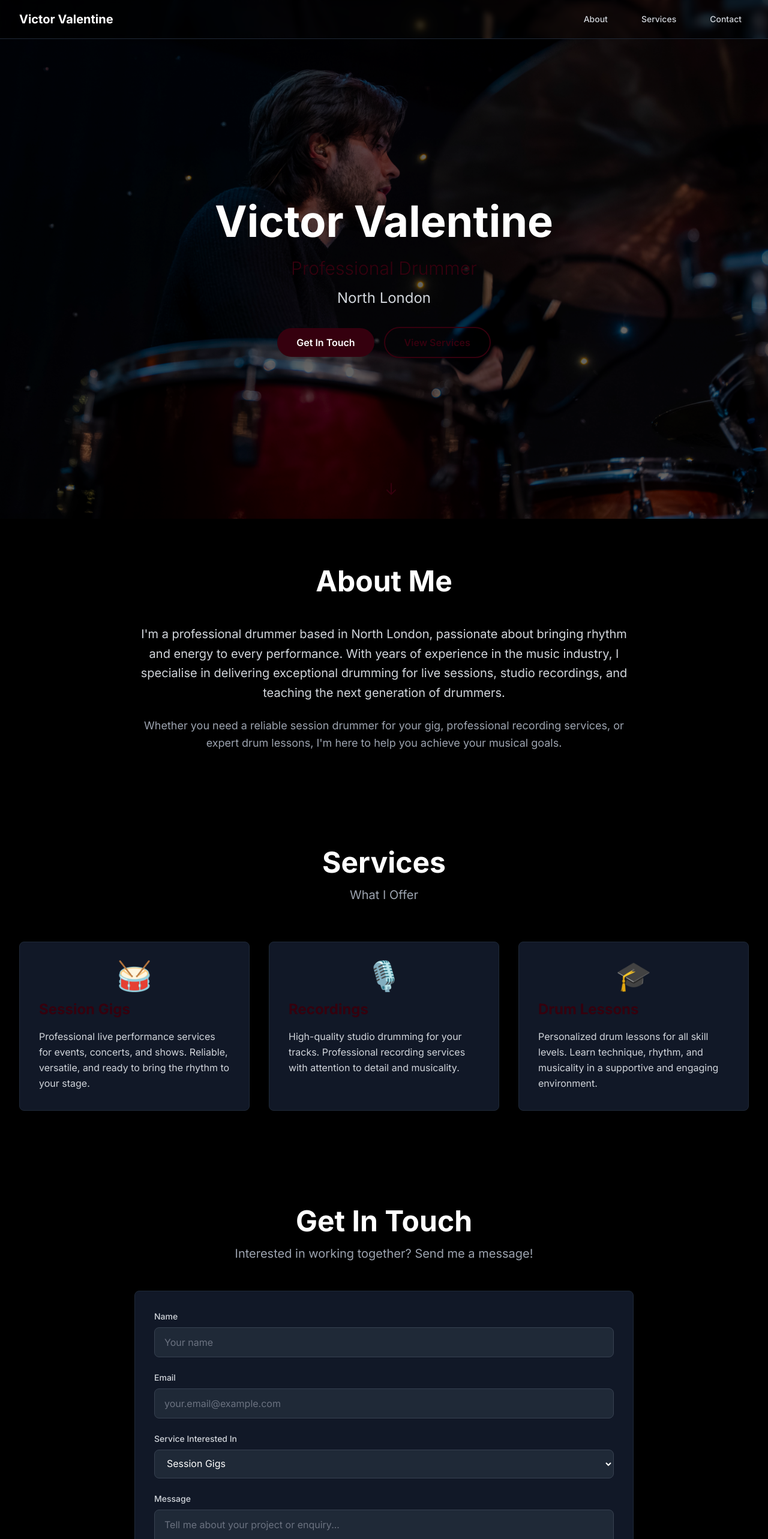
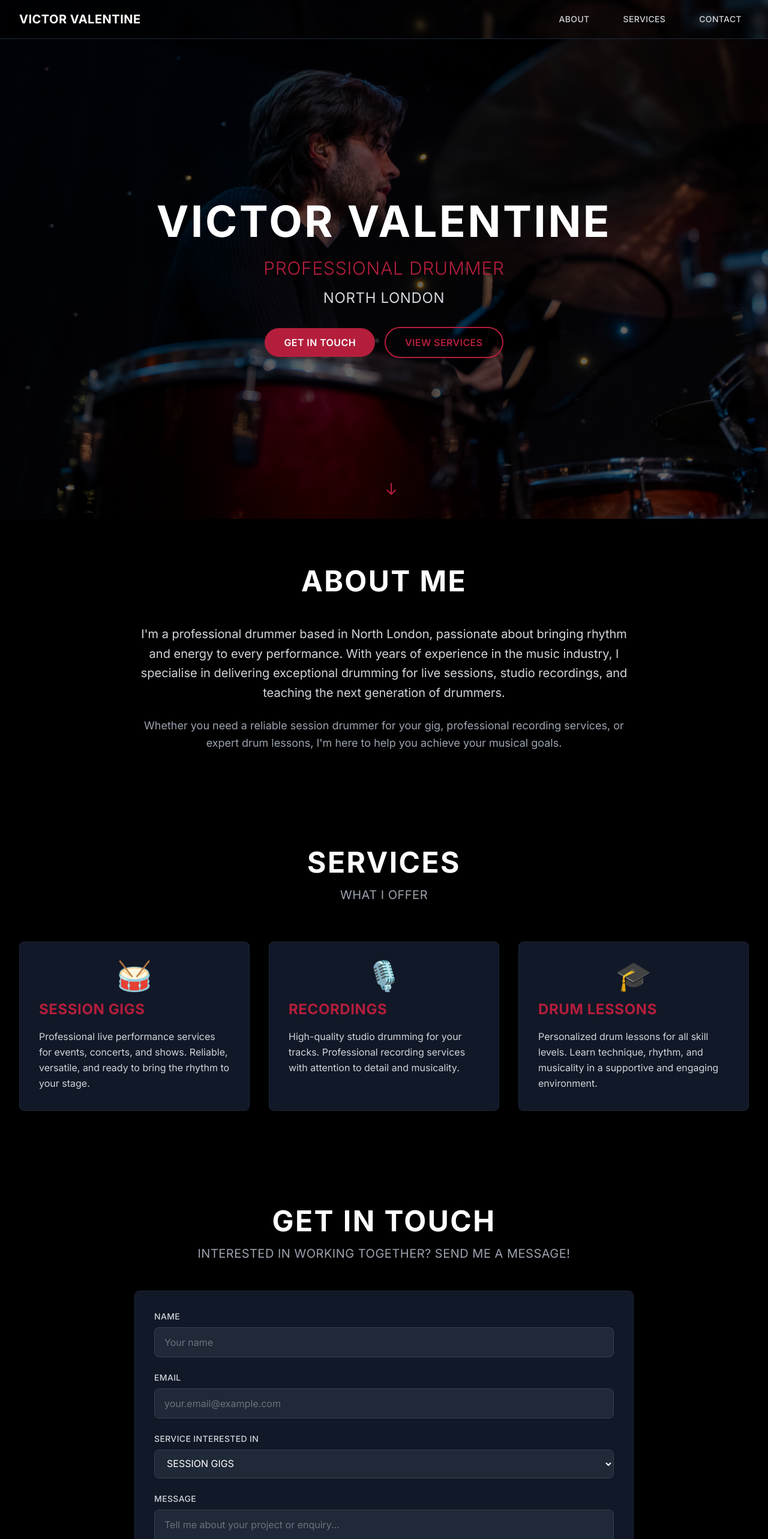
Before and after one commit to viccyp/vicvalentine-portfolio, a Next.js app: page / in a window 1280 px wide. Shown: the top 2566 px of the page at 60% size. Built offline with nearby package versions, Linux system fonts and the light colour scheme.

Commit message:
Brighten burgundy theme color and add uppercase styling to all text

```diff
--- a/components/About.tsx
+++ b/components/About.tsx
@@ -2,7 +2,7 @@ export default function About() {
   return (
     <section id="about" className="py-20 bg-black text-white">
       <div className="max-w-4xl mx-auto px-4 sm:px-6 lg:px-8">
-        <h2 className="text-4xl md:text-5xl font-bold text-center mb-12">About Me</h2>
+        <h2 className="text-4xl md:text-5xl font-bold text-center mb-12 uppercase tracking-wider">About Me</h2>
         <div className="prose prose-lg max-w-none text-center">
           <p className="text-xl text-gray-300 leading-relaxed mb-6">
             I'm a professional drummer based in North London, passionate about bringing rhythm and energy to every performance.
--- a/components/Contact.tsx
+++ b/components/Contact.tsx
@@ -27,15 +27,15 @@ export default function Contact() {
   return (
     <section id="contact" className="py-20 bg-black text-white">
       <div className="max-w-4xl mx-auto px-4 sm:px-6 lg:px-8">
-        <h2 className="text-4xl md:text-5xl font-bold text-center mb-4">Get In Touch</h2>
-        <p className="text-xl text-gray-400 text-center mb-12">
+        <h2 className="text-4xl md:text-5xl font-bold text-center mb-4 uppercase tracking-wider">Get In Touch</h2>
+        <p className="text-xl text-gray-400 text-center mb-12 uppercase tracking-wide">
           Interested in working together? Send me a message!
         </p>
 
         <div className="bg-gray-900 rounded-lg p-8 shadow-lg border border-gray-800">
           <form onSubmit={handleSubmit} className="space-y-6">
             <div>
-              <label htmlFor="name" className="block text-sm font-medium text-gray-300 mb-2">
+              <label htmlFor="name" className="block text-sm font-medium text-gray-300 mb-2 uppercase tracking-wide">
                 Name
               </label>
               <input
@@ -45,13 +45,13 @@ export default function Contact() {
                 required
                 value={formData.name}
                 onChange={handleChange}
-                className="w-full px-4 py-3 bg-gray-800 border border-gray-700 text-white rounded-lg focus:ring-2 focus:ring-[rgb(53,0,14)] focus:border-transparent outline-none transition placeholder-gray-500"
+                className="w-full px-4 py-3 bg-gray-800 border border-gray-700 text-white rounded-lg focus:ring-2 focus:ring-[rgb(180,30,60)] focus:border-transparent outline-none transition placeholder-gray-500"
                 placeholder="Your name"
               />
             </div>
 
             <div>
-              <label htmlFor="email" className="block text-sm font-medium text-gray-300 mb-2">
+              <label htmlFor="email" className="block text-sm font-medium text-gray-300 mb-2 uppercase tracking-wide">
                 Email
               </label>
               <input
@@ -61,13 +61,13 @@ export default function Contact() {
                 required
                 value={formData.email}
                 onChange={handleChange}
-                className="w-full px-4 py-3 bg-gray-800 border border-gray-700 text-white rounded-lg focus:ring-2 focus:ring-[rgb(53,0,14)] focus:border-transparent outline-none transition placeholder-gray-500"
+                className="w-full px-4 py-3 bg-gray-800 border border-gray-700 text-white rounded-lg focus:ring-2 focus:ring-[rgb(180,30,60)] focus:border-transparent outline-none transition placeholder-gray-500"
                 placeholder="your.email@example.com"
               />
             </div>
 
             <div>
-              <label htmlFor="service" className="block text-sm font-medium text-gray-300 mb-2">
+              <label htmlFor="service" className="block text-sm font-medium text-gray-300 mb-2 uppercase tracking-wide">
                 Service Interested In
               </label>
               <select
@@ -75,7 +75,7 @@ export default function Contact() {
                 name="service"
                 value={formData.service}
                 onChange={handleChange}
-                className="w-full px-4 py-3 bg-gray-800 border border-gray-700 text-white rounded-lg focus:ring-2 focus:ring-[rgb(53,0,14)] focus:border-transparent outline-none transition"
+                className="w-full px-4 py-3 bg-gray-800 border border-gray-700 text-white rounded-lg focus:ring-2 focus:ring-[rgb(180,30,60)] focus:border-transparent outline-none transition uppercase"
               >
                 <option value="session-gigs">Session Gigs</option>
                 <option value="recordings">Recordings</option>
@@ -84,7 +84,7 @@ export default function Contact() {
             </div>
 
             <div>
-              <label htmlFor="message" className="block text-sm font-medium text-gray-300 mb-2">
+              <label htmlFor="message" className="block text-sm font-medium text-gray-300 mb-2 uppercase tracking-wide">
                 Message
               </label>
               <textarea
@@ -94,14 +94,14 @@ export default function Contact() {
                 rows={6}
                 value={formData.message}
                 onChange={handleChange}
-                className="w-full px-4 py-3 bg-gray-800 border border-gray-700 text-white rounded-lg focus:ring-2 focus:ring-[rgb(53,0,14)] focus:border-transparent outline-none transition resize-none placeholder-gray-500"
+                className="w-full px-4 py-3 bg-gray-800 border border-gray-700 text-white rounded-lg focus:ring-2 focus:ring-[rgb(180,30,60)] focus:border-transparent outline-none transition resize-none placeholder-gray-500"
                 placeholder="Tell me about your project or enquiry..."
               />
             </div>
 
             <button
               type="submit"
-              className="w-full bg-[rgb(53,0,14)] text-white px-8 py-4 rounded-lg font-semibold hover:bg-[rgb(70,0,20)] transition-colors shadow-lg hover:shadow-xl"
+              className="w-full bg-[rgb(180,30,60)] text-white px-8 py-4 rounded-lg font-semibold hover:bg-[rgb(200,40,70)] transition-colors shadow-lg hover:shadow-xl uppercase tracking-wide"
             >
               Send Message
             </button>
@@ -109,18 +109,18 @@ export default function Contact() {
         </div>
 
         <div className="mt-12 text-center">
-          <p className="text-gray-400 mb-4">Or reach out directly:</p>
+          <p className="text-gray-400 mb-4 uppercase tracking-wide">Or reach out directly:</p>
           <div className="flex flex-col sm:flex-row gap-4 justify-center items-center">
             <a
               href="mailto:contact@vicvalentine.com"
-              className="text-[rgb(53,0,14)] hover:text-[rgb(70,0,20)] font-medium"
+              className="text-[rgb(180,30,60)] hover:text-[rgb(200,40,70)] font-medium"
             >
               contact@vicvalentine.com
             </a>
             <span className="hidden sm:inline text-gray-600">•</span>
             <a
               href="tel:+44XXXXXXXXXX"
-              className="text-[rgb(53,0,14)] hover:text-[rgb(70,0,20)] font-medium"
+              className="text-[rgb(180,30,60)] hover:text-[rgb(200,40,70)] font-medium"
             >
               +44 XXXX XXXXXX
             </a>
--- a/components/Hero.tsx
+++ b/components/Hero.tsx
@@ -13,25 +13,25 @@ export default function Hero() {
       </div>
 
       <div className="relative z-10 text-center px-4 sm:px-6 lg:px-8 max-w-4xl mx-auto">
-        <h1 className="text-5xl md:text-7xl font-bold text-white mb-6 animate-fade-in">
+        <h1 className="text-5xl md:text-7xl font-bold text-white mb-6 animate-fade-in uppercase tracking-wider">
           Victor Valentine
         </h1>
-        <p className="text-2xl md:text-3xl text-[rgb(53,0,14)] mb-4 font-light">
+        <p className="text-2xl md:text-3xl text-[rgb(180,30,60)] mb-4 font-light uppercase tracking-wide">
           Professional Drummer
         </p>
-        <p className="text-xl md:text-2xl text-gray-300 mb-8">
+        <p className="text-xl md:text-2xl text-gray-300 mb-8 uppercase tracking-wide">
           North London
         </p>
         <div className="flex flex-col sm:flex-row gap-4 justify-center items-center">
           <a
             href="#contact"
-            className="bg-[rgb(53,0,14)] text-white px-8 py-3 rounded-full font-semibold hover:bg-[rgb(70,0,20)] transition-colors shadow-lg hover:shadow-xl"
+            className="bg-[rgb(180,30,60)] text-white px-8 py-3 rounded-full font-semibold hover:bg-[rgb(200,40,70)] transition-colors shadow-lg hover:shadow-xl uppercase tracking-wide"
           >
             Get In Touch
           </a>
           <a
             href="#services"
-            className="border-2 border-[rgb(53,0,14)] text-[rgb(53,0,14)] px-8 py-3 rounded-full font-semibold hover:bg-[rgb(53,0,14)] hover:text-white transition-colors"
+            className="border-2 border-[rgb(180,30,60)] text-[rgb(180,30,60)] px-8 py-3 rounded-full font-semibold hover:bg-[rgb(180,30,60)] hover:text-white transition-colors uppercase tracking-wide"
           >
             View Services
           </a>
@@ -40,7 +40,7 @@ export default function Hero() {
 
       {/* Scroll indicator */}
       <div className="absolute bottom-8 left-1/2 transform -translate-x-1/2 animate-bounce">
-        <svg className="w-6 h-6 text-[rgb(53,0,14)]" fill="none" stroke="currentColor" viewBox="0 0 24 24">
+        <svg className="w-6 h-6 text-[rgb(180,30,60)]" fill="none" stroke="currentColor" viewBox="0 0 24 24">
           <path strokeLinecap="round" strokeLinejoin="round" strokeWidth={2} d="M19 14l-7 7m0 0l-7-7m7 7V3" />
         </svg>
       </div>
--- a/components/Navigation.tsx
+++ b/components/Navigation.tsx
@@ -31,7 +31,7 @@ export default function Navigation() {
           <div className="flex-shrink-0">
             <button
               onClick={() => scrollToSection('hero')}
-              className="text-white text-xl font-bold hover:text-[rgb(53,0,14)] transition-colors"
+              className="text-white text-xl font-bold hover:text-[rgb(180,30,60)] transition-colors uppercase tracking-wide"
             >
               Victor Valentine
             </button>
@@ -42,19 +42,19 @@ export default function Navigation() {
             <div className="ml-10 flex items-baseline space-x-8">
               <button
                 onClick={() => scrollToSection('about')}
-                className="text-gray-300 hover:text-[rgb(53,0,14)] px-3 py-2 text-sm font-medium transition-colors"
+                className="text-gray-300 hover:text-[rgb(180,30,60)] px-3 py-2 text-sm font-medium transition-colors uppercase tracking-wide"
               >
                 About
               </button>
               <button
                 onClick={() => scrollToSection('services')}
-                className="text-gray-300 hover:text-[rgb(53,0,14)] px-3 py-2 text-sm font-medium transition-colors"
+                className="text-gray-300 hover:text-[rgb(180,30,60)] px-3 py-2 text-sm font-medium transition-colors uppercase tracking-wide"
               >
                 Services
               </button>
               <button
                 onClick={() => scrollToSection('contact')}
-                className="text-gray-300 hover:text-[rgb(53,0,14)] px-3 py-2 text-sm font-medium transition-colors"
+                className="text-gray-300 hover:text-[rgb(180,30,60)] px-3 py-2 text-sm font-medium transition-colors uppercase tracking-wide"
               >
                 Contact
               </button>
@@ -93,19 +93,19 @@ export default function Navigation() {
           <div className="relative px-2 pt-2 pb-3 space-y-1">
             <button
               onClick={() => scrollToSection('about')}
-              className="block text-gray-300 hover:text-[rgb(53,0,14)] px-3 py-2 text-base font-medium w-full text-left"
+              className="block text-gray-300 hover:text-[rgb(180,30,60)] px-3 py-2 text-base font-medium w-full text-left uppercase tracking-wide"
             >
               About
             </button>
             <button
               onClick={() => scrollToSection('services')}
-              className="block text-gray-300 hover:text-[rgb(53,0,14)] px-3 py-2 text-base font-medium w-full text-left"
+              className="block text-gray-300 hover:text-[rgb(180,30,60)] px-3 py-2 text-base font-medium w-full text-left uppercase tracking-wide"
             >
               Services
             </button>
             <button
               onClick={() => scrollToSection('contact')}
-              className="block text-gray-300 hover:text-[rgb(53,0,14)] px-3 py-2 text-base font-medium w-full text-left"
+              className="block text-gray-300 hover:text-[rgb(180,30,60)] px-3 py-2 text-base font-medium w-full text-left uppercase tracking-wide"
             >
               Contact
             </button>
--- a/components/Services.tsx
+++ b/components/Services.tsx
@@ -20,17 +20,17 @@ export default function Services() {
   return (
     <section id="services" className="py-20 bg-black text-white">
       <div className="max-w-7xl mx-auto px-4 sm:px-6 lg:px-8">
-        <h2 className="text-4xl md:text-5xl font-bold text-center mb-4">Services</h2>
-        <p className="text-xl text-gray-400 text-center mb-16">What I Offer</p>
+        <h2 className="text-4xl md:text-5xl font-bold text-center mb-4 uppercase tracking-wider">Services</h2>
+        <p className="text-xl text-gray-400 text-center mb-16 uppercase tracking-wide">What I Offer</p>
 
         <div className="grid grid-cols-1 md:grid-cols-3 gap-8">
           {services.map((service, index) => (
             <div
               key={index}
-              className="bg-gray-900 p-8 rounded-lg border border-gray-800 hover:border-[rgb(53,0,14)] transition-all duration-300 hover:shadow-xl hover:shadow-[rgb(53,0,14)]/20"
+              className="bg-gray-900 p-8 rounded-lg border border-gray-800 hover:border-[rgb(180,30,60)] transition-all duration-300 hover:shadow-xl hover:shadow-[rgb(180,30,60)]/20"
             >
               <div className="text-5xl mb-4 text-center">{service.icon}</div>
-              <h3 className="text-2xl font-bold mb-4 text-[rgb(53,0,14)]">{service.title}</h3>
+              <h3 className="text-2xl font-bold mb-4 text-[rgb(180,30,60)] uppercase tracking-wide">{service.title}</h3>
               <p className="text-gray-300 leading-relaxed">{service.description}</p>
             </div>
           ))}
```
